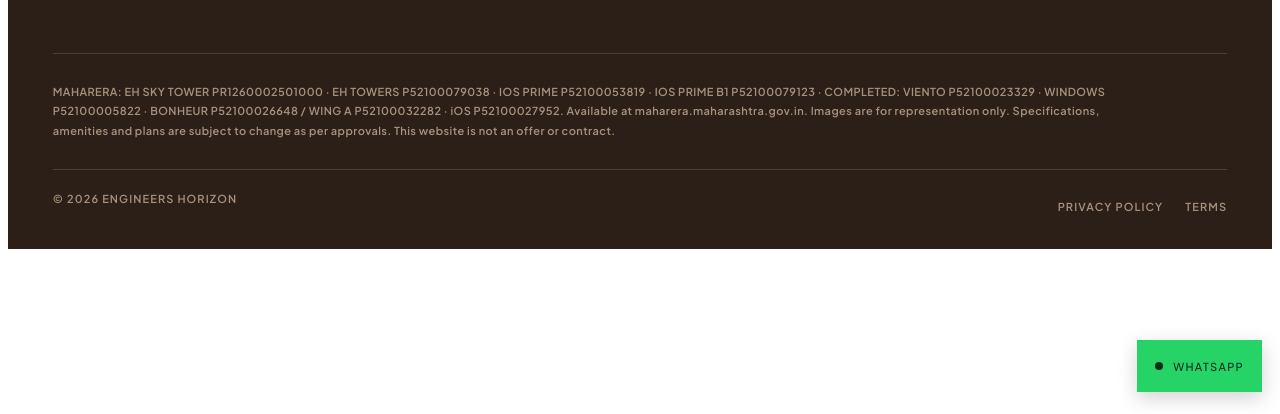
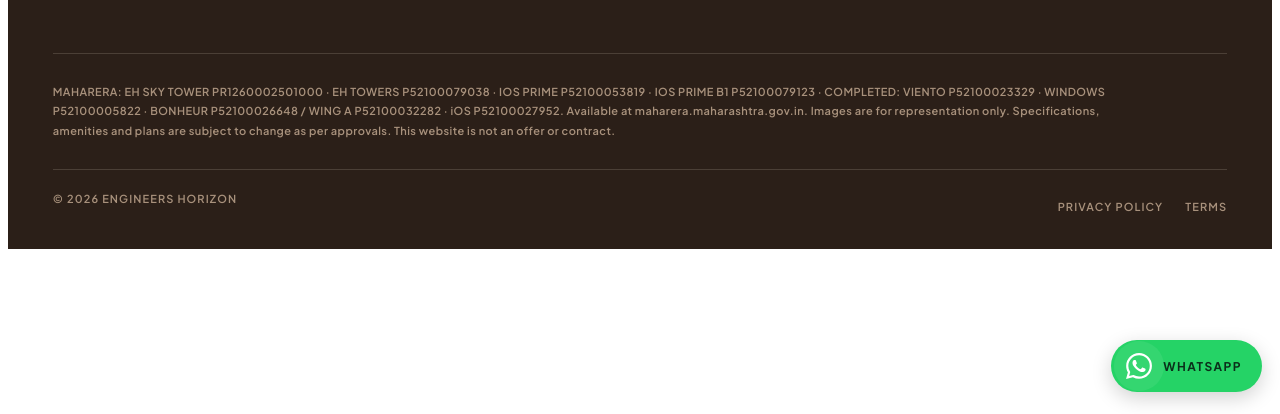
Before and after one commit to divyanshumahajan-commits/Engineers-horizon-website, a plain HTML site: page SiteFooter.dc.html in a window 1280 px wide. Shown: the part 386-800 px from the top of the page. Drawn offline with Linux system fonts and the light colour scheme.

Commit message:
WhatsApp button: real WhatsApp logo with a pulse and ring animation
Co-Authored-By: Claude Opus 5.5 <noreply@anthropic.com>
Claude-Session: https://claude.ai/code/session_014WFAy2PHMQDJreWvVyjpgW

```diff
--- a/SiteFooter.dc.html
+++ b/SiteFooter.dc.html
@@ -11,6 +11,16 @@
 <x-dc>
 <helmet>
 <link href="https://fonts.googleapis.com/css2?family=Plus+Jakarta+Sans:wght@400;500;600;700;800&amp;display=swap" rel="stylesheet">
+<style>
+@keyframes ehWaPulse{0%{transform:scale(1);opacity:.55}70%{transform:scale(1.9);opacity:0}100%{transform:scale(1.9);opacity:0}}
+@keyframes ehWaRing{0%,82%,100%{transform:rotate(0)}85%{transform:rotate(-14deg)}88%{transform:rotate(12deg)}91%{transform:rotate(-8deg)}94%{transform:rotate(5deg)}}
+.eh-wa{transition:transform .25s ease,box-shadow .25s ease}
+.eh-wa:hover{transform:translateY(-3px);box-shadow:0 12px 28px rgba(0,0,0,.24)!important}
+.eh-wa-icon{position:relative;width:28px;height:28px;display:grid;place-items:center;flex:0 0 auto}
+.eh-wa-icon::before{content:"";position:absolute;inset:0;border-radius:50%;background:#fff;animation:ehWaPulse 2.2s ease-out infinite}
+.eh-wa-icon svg{position:relative;animation:ehWaRing 3.2s ease-in-out infinite;transform-origin:50% 50%}
+@media (prefers-reduced-motion:reduce){.eh-wa-icon::before,.eh-wa-icon svg{animation:none}}
+</style>
 </helmet>
 <footer style="background:#2B1F18;color:#EFE4D4;padding:clamp(56px,7vw,96px) clamp(18px,3.5vw,56px) 28px;font-family:'Plus Jakarta Sans',sans-serif;">
   <div style="display:grid;grid-template-columns:repeat(auto-fit,minmax(min(100%,220px),1fr));gap:40px 32px;padding-bottom:56px;border-bottom:1px solid rgba(239,228,212,.16);">
@@ -62,8 +72,8 @@
   </div>
 </footer>
 <div style="position:fixed;right:18px;bottom:{{ waBottom }};z-index:50;">
-  <a href="https://wa.me/918484050579" title="Chat on WhatsApp" style="height:52px;padding:0 18px;display:flex;align-items:center;gap:10px;background:#25D366;color:#0B2E1A;text-decoration:none;font-family:'Plus Jakarta Sans',sans-serif;font-weight:600;font-size:11px;letter-spacing:.12em;font-weight:500;box-shadow:0 6px 20px rgba(0,0,0,.18);">
-    <span style="width:8px;height:8px;background:#0B2E1A;border-radius:50%;"></span>WHATSAPP
+  <a class="eh-wa" href="https://wa.me/918484050579" target="_blank" rel="noopener" title="Chat on WhatsApp" aria-label="Chat with us on WhatsApp" style="height:52px;padding:0 20px 0 14px;display:flex;align-items:center;gap:10px;background:#25D366;color:#0B2E1A;text-decoration:none;font-family:'Plus Jakarta Sans',sans-serif;font-weight:600;font-size:12px;letter-spacing:.12em;font-weight:700;box-shadow:0 6px 20px rgba(0,0,0,.18);border-radius:999px;">
+    <span class="eh-wa-icon"><svg width="26" height="26" viewBox="0 0 24 24" fill="#fff" aria-hidden="true"><path d="M17.47 14.38c-.3-.15-1.76-.87-2.03-.97-.27-.1-.47-.15-.67.15-.2.3-.77.97-.94 1.17-.17.2-.35.22-.64.07-.3-.15-1.26-.46-2.39-1.48-.88-.79-1.48-1.76-1.65-2.06-.17-.3-.02-.46.13-.6.13-.14.3-.35.45-.52.15-.17.2-.3.3-.5.1-.2.05-.37-.03-.52-.07-.15-.67-1.61-.92-2.21-.24-.58-.49-.5-.67-.51h-.57c-.2 0-.52.07-.79.37-.27.3-1.04 1.02-1.04 2.48s1.07 2.88 1.21 3.07c.15.2 2.1 3.2 5.08 4.49.71.31 1.26.49 1.69.63.71.22 1.36.19 1.87.12.57-.09 1.76-.72 2-1.41.25-.7.25-1.29.17-1.41-.07-.13-.27-.2-.57-.35zM12.05 21.8h-.01a9.87 9.87 0 0 1-5.03-1.38l-.36-.21-3.74.98 1-3.65-.24-.37a9.86 9.86 0 0 1-1.51-5.26c0-5.45 4.44-9.88 9.89-9.88a9.82 9.82 0 0 1 6.99 2.9 9.82 9.82 0 0 1 2.89 6.99c0 5.45-4.44 9.88-9.88 9.88zm8.41-18.3A11.81 11.81 0 0 0 12.05 0C5.5 0 .16 5.34.16 11.89c0 2.1.55 4.14 1.59 5.95L.06 24l6.3-1.65a11.88 11.88 0 0 0 5.68 1.45h.01c6.55 0 11.89-5.34 11.89-11.89a11.82 11.82 0 0 0-3.48-8.41z"/></svg></span>WHATSAPP
   </a>
 </div>
 <sc-if value="{{ mobile }}" hint-placeholder-val="{{ false }}">
```
